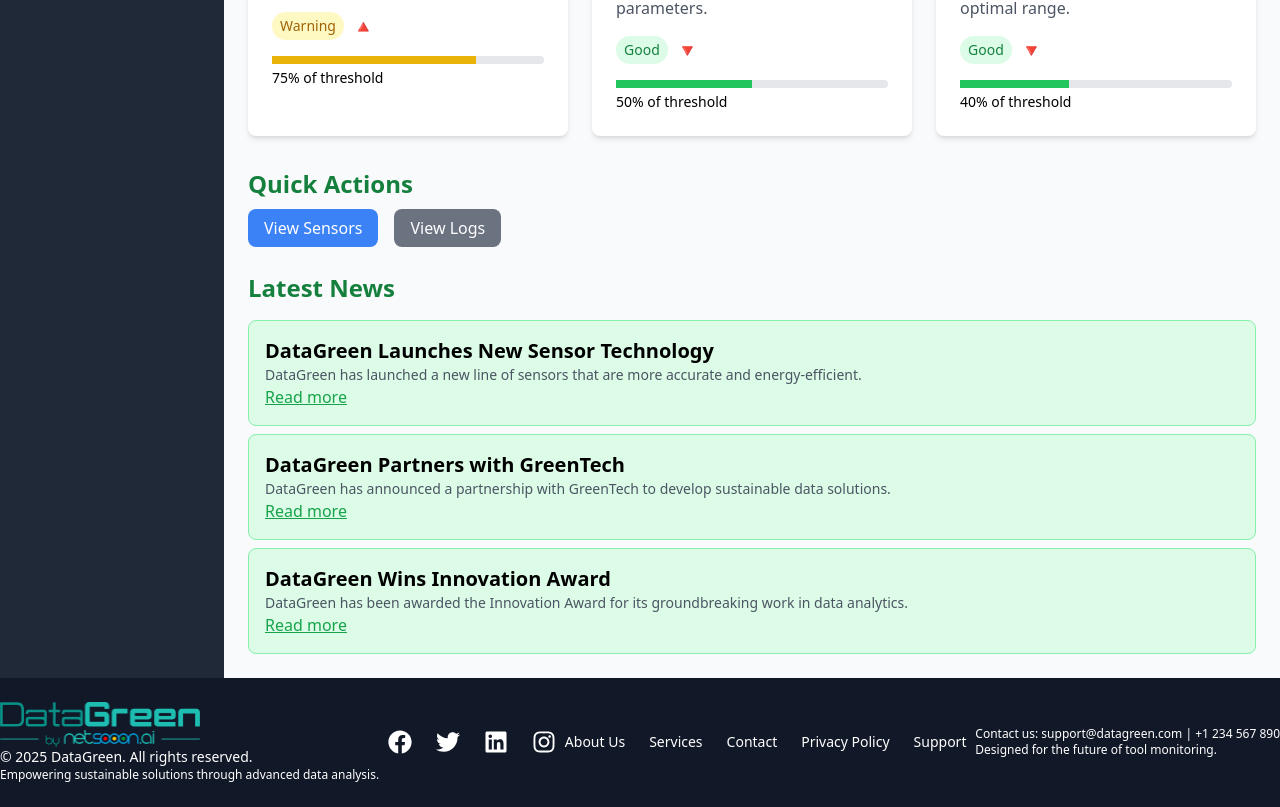
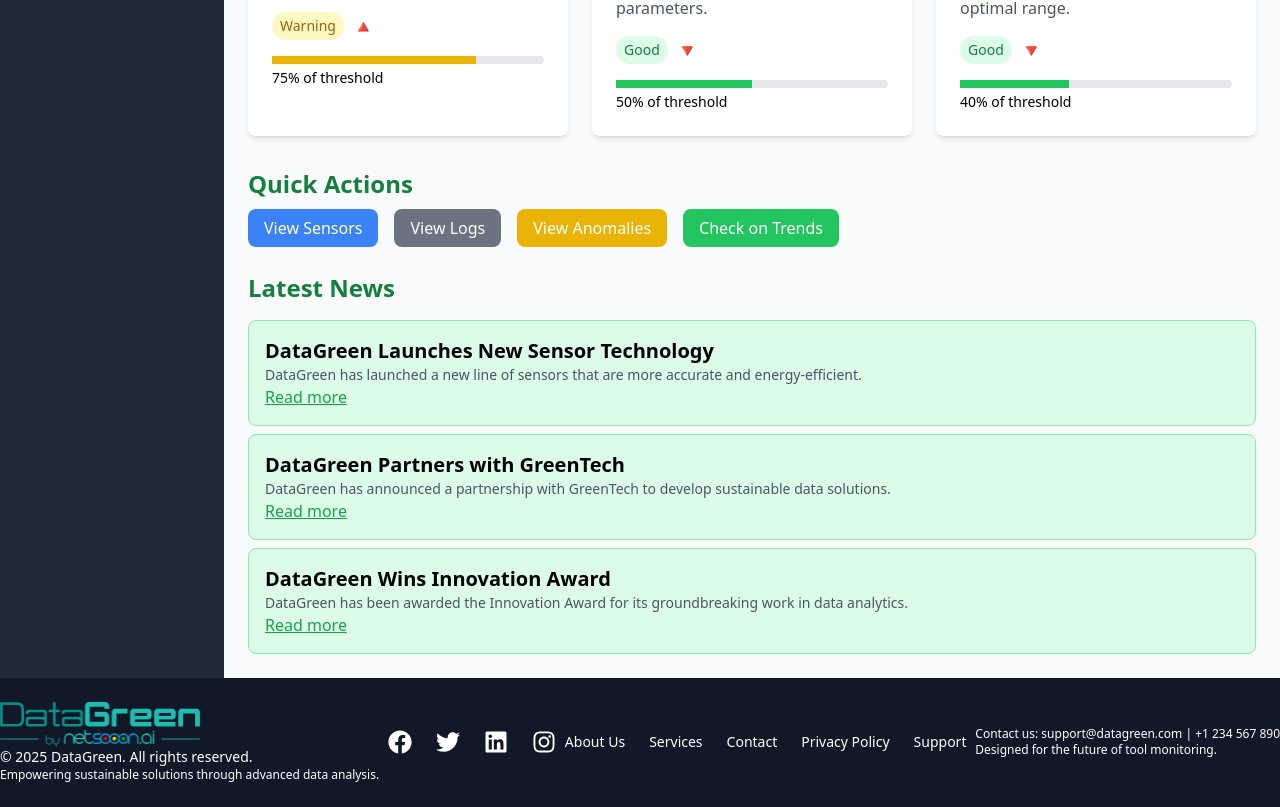
Before and after one commit to DataGreenbyNetsooon/dg-interface-mockup, a React (Vite) app: page / in a window 1280 px wide. Shown: the part 732-1539 px from the top of the page. Built offline with nearby package versions, Linux system fonts and the light colour scheme.

Commit message:
Adding a couple of quick features, adding quick actions

```diff
--- a/src/components/Dashboard.jsx
+++ b/src/components/Dashboard.jsx
@@ -91,6 +91,18 @@
             >
             View Logs
             </Link>
+            <Link
+            to="/anomalies"
+            className="btn btn-warning rounded-lg px-4 py-2 bg-yellow-500 text-white hover:bg-yellow-600 transition duration-300"
+            >
+            View Anomalies
+            </Link>
+            <Link
+            to="/trends"
+            className="btn btn-success rounded-lg px-4 py-2 bg-green-500 text-white hover:bg-green-600 transition duration-300"
+            >
+            Check on Trends
+            </Link>
             </div>
           </div>
 
```
Lines whose indentation alone changed are shown as unchanged.
